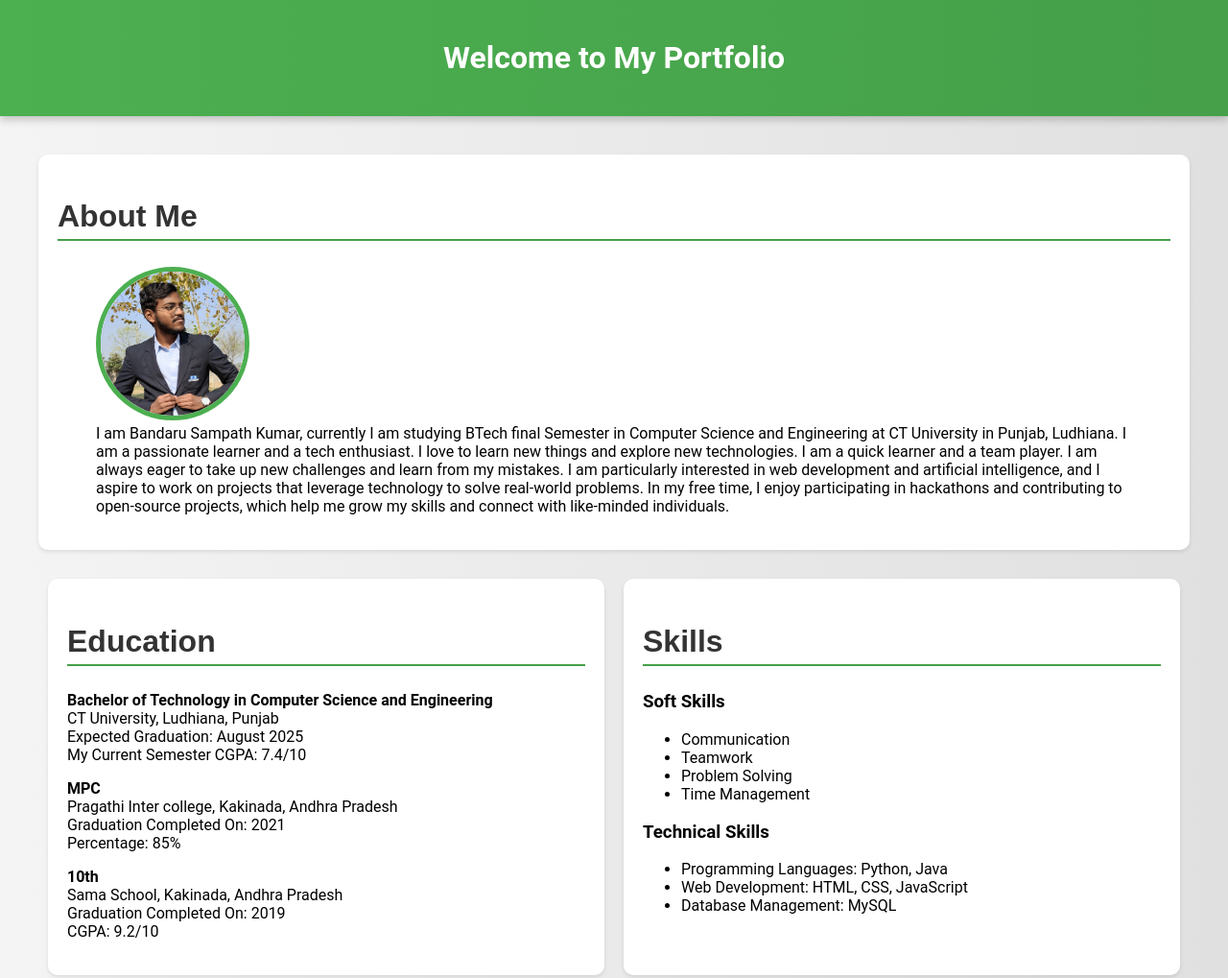
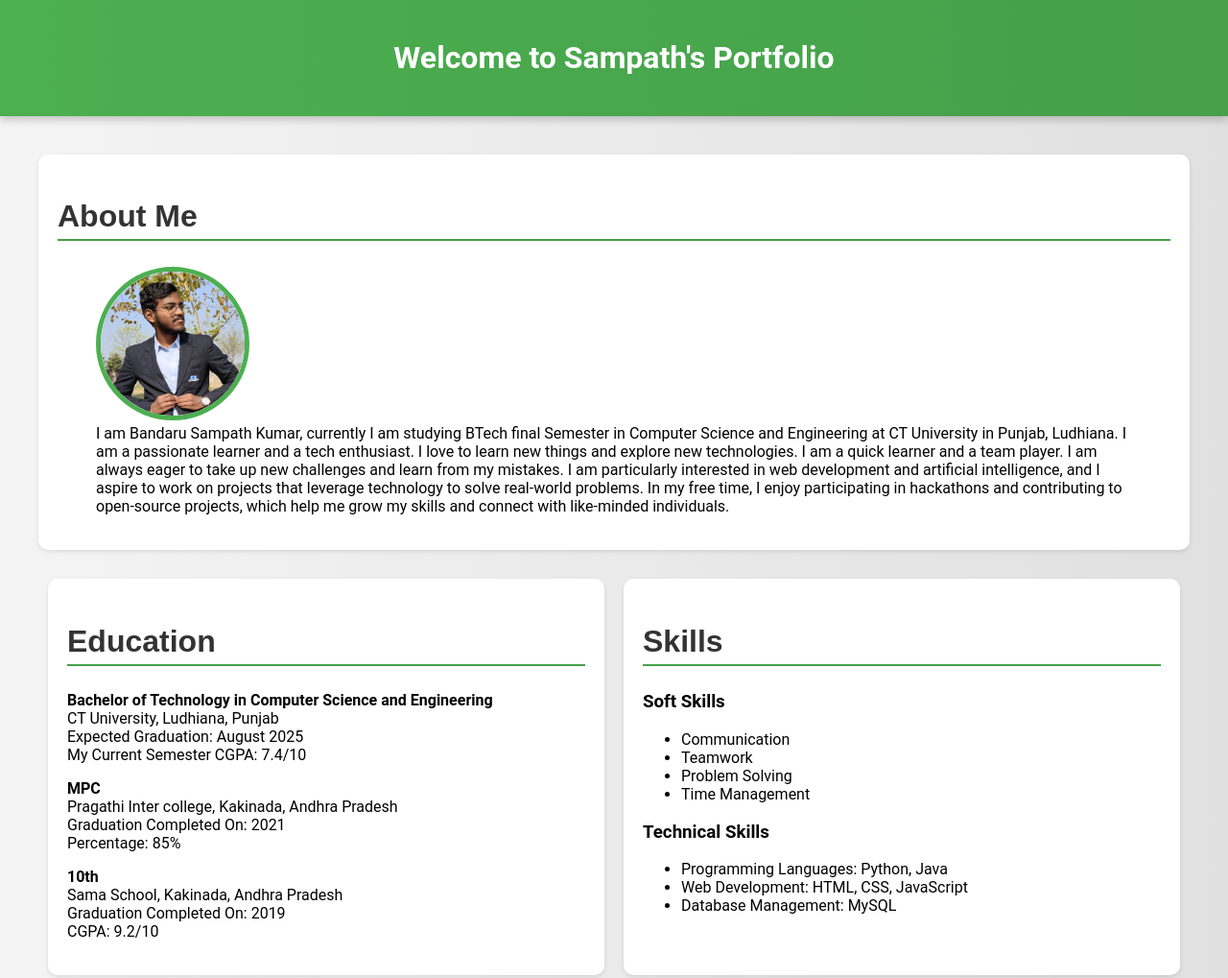
Before and after one commit to sampathkumar2004/Portfolio, a plain HTML site: page index.html in a window 1280 px wide. Shown: the top 1019 px of the page at 96% size. Drawn offline with Linux system fonts and the light colour scheme.

Commit message:
index.html

```diff
--- a/index.html
+++ b/index.html
@@ -8,7 +8,7 @@
 </head>
 <body>
     <header>
-        <h1>Welcome to My Portfolio</h1>
+        <h1>Welcome to Sampath's Portfolio</h1>
     </header>
     <main>
         <section id="about">
```
